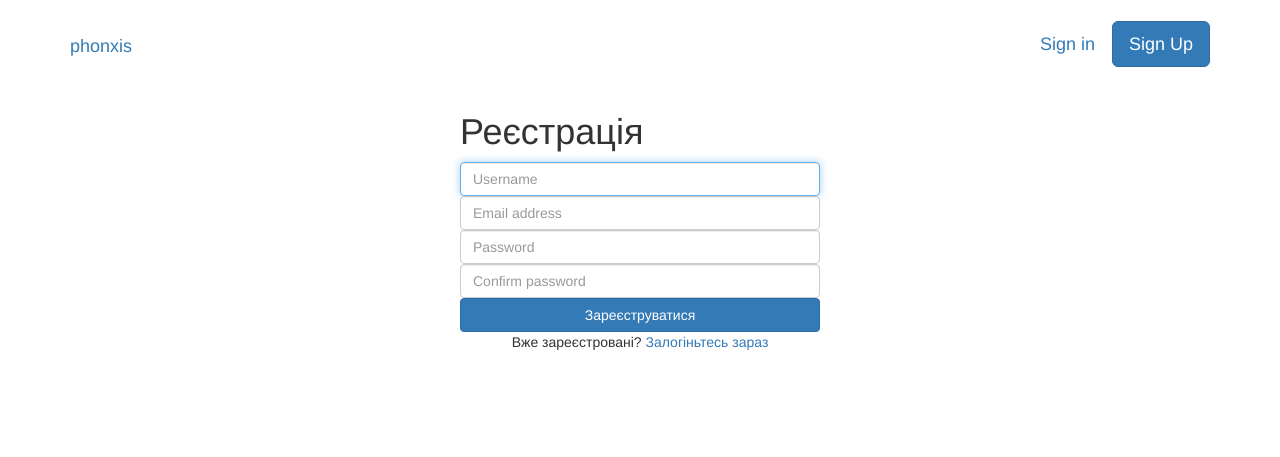
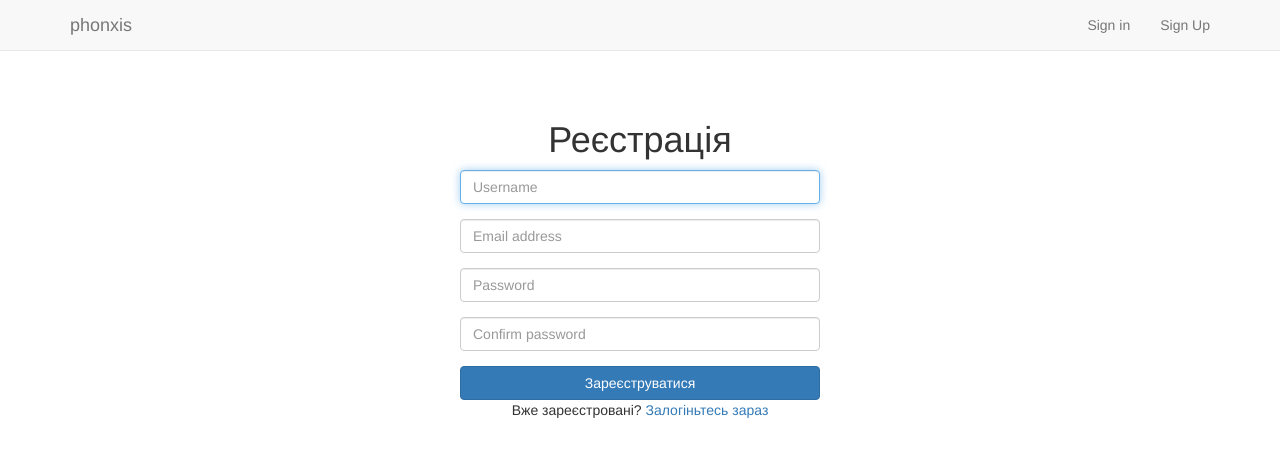
Before and after one commit to phonxis/diploma, a Django app: page /students/register/ in a window 1280 px wide. Shown: the top 457 px of the page. Run offline with Django 3.2, Linux system fonts and the light colour scheme; some libraries are stand-ins or nearby versions.

Commit message:
some templates have been styling with bootstrap
login, registration and base templates have been styling with bootstrap

```diff
--- a/courses/static/css/base.css
+++ b/courses/static/css/base.css
@@ -1,259 +1,3 @@
-@import url(http://fonts.googleapis.com/css?family=Roboto:500,300,400);
-
-body {
-    margin:0;
-    font-family:'Roboto', sans-serif;
-    font-weight:400;
-    color:#333;
+div.content.container {
+    margin-top: 100px;
 }
-
-a {
-    color:#3fad37;
-    text-decoration:none;
-}
-
-h1, h2, h3, h4, h5, h6 {
-    font-family:'Roboto', sans-serif;
-    font-weight:300;
-}
-
-h1 {
-    background:#efefef;
-    width:100%;
-    overflow:auto;
-    padding:20px 0 20px 40px;
-    margin:0;
-}
-
-.module {
-    overflow:auto;
-}
-
-.module h3 {
-    margin:30px 0 0;
-    padding:0;
-    width:100%;
-}
-
-.module p {
-    margin:10px 0 20px;
-    width:100%;
-    float:left;
-}
-
-#header {
-    background:#4dcc43;
-    overflow:auto;
-    padding:10px 20px;
-    border-bottom:6px solid #3fad37;
-}
-
-#header .logo {
-    text-decoration:none;
-    font-family:'Roboto', sans-serif;
-    font-weight:300;
-    text-transform:uppercase;
-    font-size:24px;
-    color:#fff;
-    float:left;
-}
-
-#header a {
-    color:#fff;
-}
-
-#header .menu {
-    list-style:none;
-    float:right;
-    margin:0;
-    padding:0;
-}
-
-.contents {
-    width:20%;
-    padding:10px;
-    float:left;
-    background:#333;
-    color: #fff;
-    font-family:'Roboto', sans-serif;
-}
-
-.contents ul {
-    list-style:none;
-    margin:0;
-    padding:0;
-}
-
-.contents ul li {
-    margin:0 0 10px 0;
-    padding:4px 10px 10px;
-    overflow:auto;
-}
-
-.contents ul li.selected {
-    background:#3f3f3f;
-}
-
-.contents ul li:hover {
-    background:#3f3f3f;
-    cursor:move;
-}
-
-.contents ul span {
-    text-transform:uppercase;
-    color:#bbb;
-    font-size:14px;
-}
-
-.contents ul a {
-    display:block;
-    color:#fff;
-    text-decoration:none;
-}
-
-.contents ul a:hover {
-    color:#4dcc43;
-}
-
-.module {
-    padding:10px 20px;
-    float:left;
-}
-
-ul.content-types li {
-    list-style:none;
-    float:left;
-    margin:10px;
-    background:#efefef;
-    padding:8px 14px;
-}
-
-.hidden {
-    display:none;
-}
-
-form p {
-    overflow:auto;
-}
-
-.errorlist {
-    color:#ae2c2c;
-    margin:0;
-}
-
-label {
-    float:left;
-    clear:both;
-    margin:0 0 8px 0;
-}
-
-input, select, textarea {
-    border:1px solid #ccc;
-    border-bottom:3px solid #ccc;
-    padding:8px 12px;
-    font-size:16px;
-    font-family:'Roboto', sans-serif;
-    float:left;
-    clear:both;
-    width:300px;
-}
-
-textarea {
-    height:80px;
-}
-
-select {
-    width:324px;
-}
-
-input[type=submit], a.button {
-    border-radius:5px;
-    background:#4dcc43;
-    color:#fff;
-    font-size:16px;
-    text-transform:uppercase;
-    border:none;
-    padding:10px 20px;
-    margin:20px 0;
-}
-
-a.secondary-button {
-    border:3px solid #4dcc43;
-    padding:10px 20px;
-    margin:10px 0;
-}
-
-input[type=submit]:hover {
-    background:#3fad37;
-}
-
-ul#course-modules {
-    list-style:none;
-    overflow:auto;
-}
-
-ul#course-modules textarea {
-    width:600px;
-    height:120px;
-}
-
-ul#course-modules li {
-    padding:20px;
-    overflow:auto;
-}
-
-ul#course-modules li:nth-child(even) {
-    background:#efefef;
-}
-
-ul#course-modules li:hover {
-    background:#ccc;
-    cursor:move;
-}
-
-#module-contents div {
-    padding:20px 20px 4px 20px;
-    border:1px solid #ccc;
-    background:#fff;
-    overflow:auto;
-}
-
-#module-contents div:hover {
-    cursor:move;
-}
-
-#module-contents a {
-    float:left;
-}
-
-#module-contents form {
-    margin:0;
-    padding:0;
-    float:left;
-}
-
-#module-contents input[type="submit"] {
-    width:auto;
-    background:none;
-    color:#3fad37;
-    margin:0 0 10px 10px;
-    padding:0;
-    text-transform:none;
-}
-
-.course-info {
-    border:1px solid #ccc;
-    padding:10px 20px 20px;
-    width:400px;
-    overflow:auto;
-    margin-bottom:20px;
-}
-
-.course-info a {
-    margin-right:10px;
-}
-
-.helptext {
-    color:#ccc;
-    padding-left:20px;
-}
--- a/courses/templates/base.html
+++ b/courses/templates/base.html
@@ -6,40 +6,46 @@
     <title>{% block title %}Educa{% endblock %}</title>
     <title>Document</title>
     <!-- <link rel="stylesheet" href="{% static 'css/base.css' %}"> -->
-    <link rel="stylesheet" href="https://maxcdn.bootstrapcdn.com/bootstrap/3.3.7/css/bootstrap.min.css">
+    <!-- <link rel="stylesheet" href="https://maxcdn.bootstrapcdn.com/bootstrap/3.3.7/css/bootstrap.min.css"> -->
+    <link rel="stylesheet" href="https://maxcdn.bootstrapcdn.com/bootswatch/3.3.6/flatly/bootstrap.min.css">
     <link rel="stylesheet" href="https://maxcdn.bootstrapcdn.com/font-awesome/4.6.3/css/font-awesome.min.css">
+    <link rel="stylesheet" href="{% static 'css/base.css' %}">
     <!-- <link rel="stylesheet" href="{% static 'css/course_react.css' %}"> -->
     <!-- <link rel="stylesheet" href="{% static 'css/landing.css' %}"> -->
 </head>
 <body>
-<header class="navbar">
+<header class="navbar navbar-default navbar-fixed-top">
     <div class="container">
-            <button class='navbar-toggle' data-target='.navbar-header-collapse' data-toggle='collapse' type='button'>
-              <span class='sr-only'>
-                Toggle navigation
-              </span>
+
+        <div class="navbar-header">
+            <a href="/" class="navbar-brand">phonxis</a>
+            <button class='navbar-toggle collapsed' data-target='#navbar-main' data-toggle='collapse' aria-expanded='false' type="button">
                 <span class='icon-bar'></span>
                 <span class='icon-bar'></span>
                 <span class='icon-bar'></span>
             </button>
-            <h1>
-                <a href="/" class="navbar-brand header-logo">phonxis</a>
-            </h1>
-            <div class="collapse navbar-collapse navbar-header-collapse nav-link">
+        </div>
+
+        <div class="navbar-collapse collapse" id="navbar-main" aria-expanded="false">
             <ul class="nav navbar-nav navbar-right">
                 {% if request.user.is_authenticated %}
                     <li>
                         <a href="{% url 'logout' %}">Sign out</a>
                     </li>
                 {% else %}
-                        <a href="{% url 'login' %}" class="btn btn-lg">Sign in</a>
-                        <a href="{% url 'student_registration' %}" class="btn btn-primary pull-right btn-lg">Sign Up</a>
+                    <li>
+                        <a href="{% url 'login' %}">Sign in</a>
+                    </li>
+                    <li>
+                        <a href="{% url 'student_registration' %}">Sign Up</a>
+                    </li>
                 {% endif %}
             </ul>
         </div>
     </div>
 </header>
-    <div class="container">
+
+<div class="content container">
     {% block content %}
     {% endblock %}
 </div>
--- a/courses/templates/registration/login.html
+++ b/courses/templates/registration/login.html
@@ -4,7 +4,7 @@
 <div class="row">
 	<div class="col-md-4 col-md-offset-4">
 		<div class="content">
-			<h1>Login</h1>
+			<h1 class="text-center">Login</h1>
 			<form action="." class="login-form user-form" method="POST">
 				{{ form.username }}
 				{{ form.password }}
--- a/students/forms.py
+++ b/students/forms.py
@@ -1,4 +1,5 @@
 from django import forms
+from django.contrib.auth.models import User
 from django.contrib.auth.forms import AuthenticationForm, UserCreationForm
 from courses.models import Course
 
@@ -13,40 +14,62 @@ class CourseEnrollForm(forms.Form):
 class UsersLoginForm(AuthenticationForm):
     username = forms.CharField(
         widget=forms.TextInput(
-            attrs={'class': 'form-control',
-                   'placeholder': 'Username'}
+            attrs={'class': 'form-control form-group',
+                   'placeholder': 'Username',
+                   'required': 'True'}
         )
     )
     password = forms.CharField(
         widget=forms.PasswordInput(
-            attrs={'class': 'form-control',
-                   'placeholder': 'Password'}
+            attrs={'class': 'form-control form-group',
+                   'placeholder': 'Password',
+                   'required': 'True'}
         )
     )
 
 
 class UsersCreationForm(UserCreationForm):
-    username = forms.CharField(
+    class Meta:
+        model = User
+        fields = ('username', 'email',)
+        widgets = {
+            'username': forms.TextInput(
+                    attrs={'class': 'form-control form-group',
+                           'placeholder': 'Username',
+                           'required': 'True'}
+            ),
+            'email': forms.TextInput(
+            attrs={'class': 'form-control form-group',
+                   'placeholder': 'Email address',
+                   'required': 'True'}
+            )
+        }
+
+    '''username = forms.CharField(
         widget=forms.TextInput(
-            attrs={'class': 'form-control',
-                   'placeholder': 'Username'}
+            attrs={'class': 'form-control form-group',
+                   'placeholder': 'Username',
+                   'required': 'True'}
         )
     )
     email = forms.EmailField(
         widget=forms.TextInput(
-            attrs={'class': 'form-control',
-                   'placeholder': 'Email address'}
+            attrs={'class': 'form-control form-group',
+                   'placeholder': 'Email address',
+                   'required': 'True'}
         )
-    )
+    )'''
     password1 = forms.CharField(
         widget=forms.PasswordInput(
-            attrs={'class': 'form-control',
-                   'placeholder': 'Password'}
+            attrs={'class': 'form-control form-group',
+                   'placeholder': 'Password',
+                   'required': 'True'}
         )
     )
     password2 = forms.CharField(
         widget=forms.PasswordInput(
-            attrs={'class': 'form-control',
-                   'placeholder': 'Confirm password'}
+            attrs={'class': 'form-control form-group',
+                   'placeholder': 'Confirm password',
+                   'required': 'True'}
         )
     )
--- a/students/templates/students/student/registration.html
+++ b/students/templates/students/student/registration.html
@@ -6,9 +6,9 @@
 
 {% block content %}
 <div class="row">
-	<div class="col-md-4 col-md-offset-4">
+	<div class="col-md-4 col-md-offset-4 col-sm-6 col-sm-offset-3">
 		<div class="content">
-			<h1>Реєстрація</h1>
+			<h1 class="text-center">Реєстрація</h1>
 			<form action="." class="register-form user-form" method="POST">
 				{{ form.username }}
 				{{ form.email }}
```
Also changed, not shown: db.sqlite3. Lines whose indentation alone changed are shown as unchanged.
